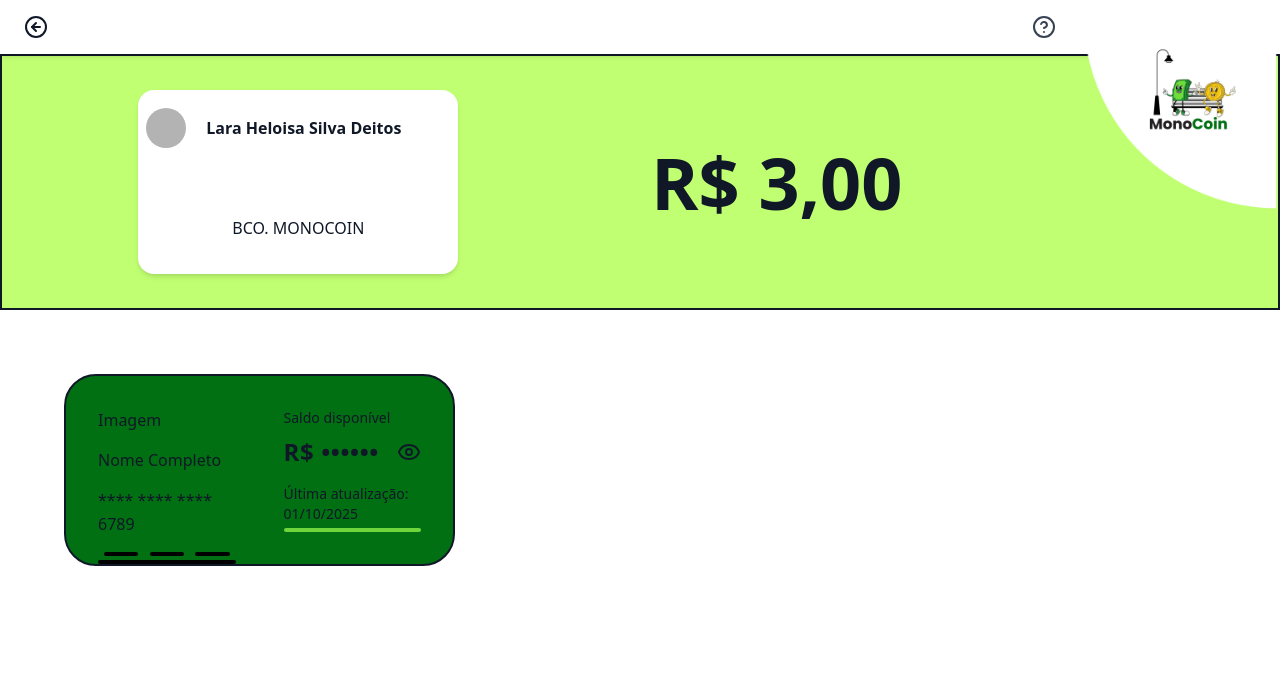
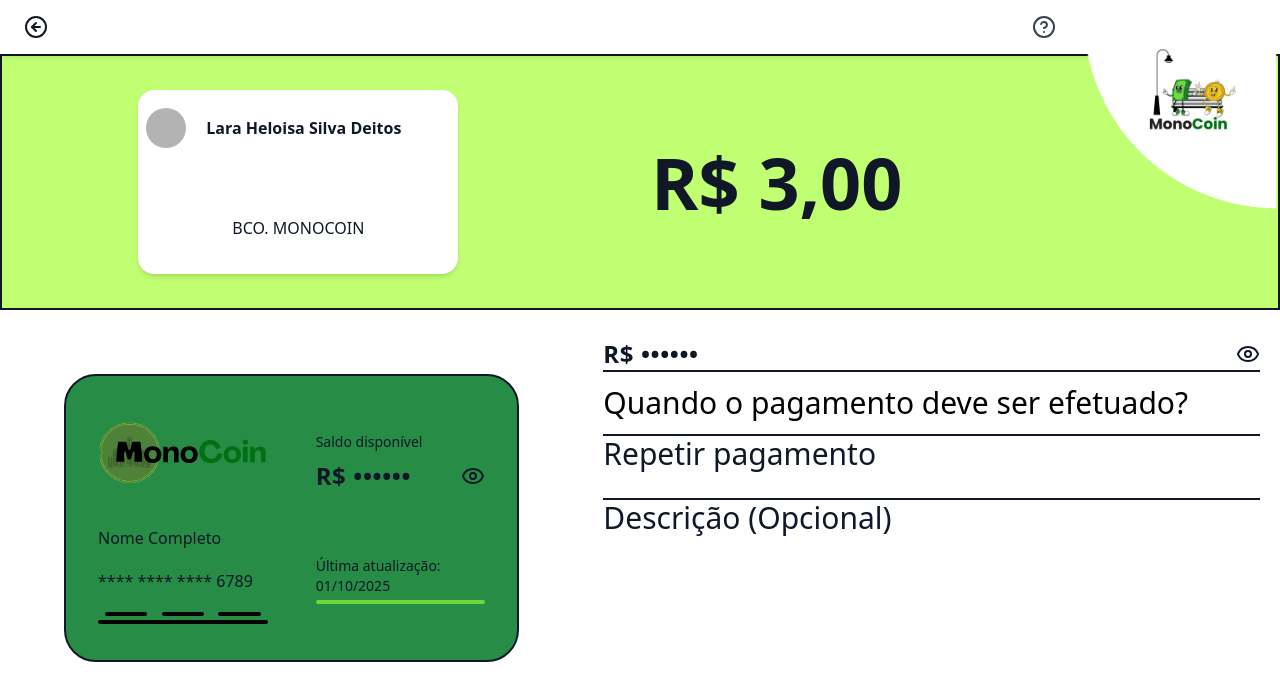
Before and after one commit to saraqwe123/PIProjeto, a React (Vite) app in the folder Frontend/: page /agendarpix in a window 1280 px wide. Shown: the top 700 px of the page. Built offline with nearby package versions, Linux system fonts and the light colour scheme.

Commit message:
alteraçoes visuais

```diff
--- a/Frontend/src/pages/AgendarPix.jsx
+++ b/Frontend/src/pages/AgendarPix.jsx
@@ -62,10 +62,10 @@
                     </div>
                 </div>
 
-                <div className="w-11/12 h-11/12">
-                <div className="w-10 m-16 h-48 border-2 md:w-1/3 bg-[#007012] rounded-4xl p-4 flex flex-col md:flex-row justify-around gap-4">
+                <div className="w-full h-11/12 flex flex-row">
+                    <div className="w- m-16 h-72 border-2 md:w-2/3 bg-[#278d46] rounded-4xl p-4 flex flex-col md:flex-row justify-around gap-4">
                         <div className="w-full md:w-1/2 p-4 flex items-start justify-evenly flex-col gap-4">
-                        Imagem
+                            <img src="imagens/logoSite.svg" alt="" />
                             <h1>Nome Completo</h1>
                             <h2>**** **** **** 6789</h2>
 
@@ -106,7 +106,38 @@
                             </div>
                         </div>
                     </div>
+                    <div className="flex flex-col w-full m-5">
 
+                        <div className="flex items-center justify-between w-full mt-2">
+                            <p className="text-2xl font-bold tracking-wide">
+                                {showBalance ? "R$ 2.450,00" : "R$ ••••••"}
+                            </p>
+                            <button
+                                onClick={toggleBalance}
+                                className="hover:text-[#6dd63a] transition-colors cursor-pointer"
+                                aria-label="Mostrar ou ocultar saldo"
+                            >
+                                {showBalance ? (
+                                    <EyeOffIcon className="w-6 h-6" />
+                                ) : (
+                                    <EyeIcon className="w-6 h-6" />
+                                )}
+                            </button>
+                        </div>
+
+                        <input type="text"
+                            placeholder="Quando o pagamento deve ser efetuado?"
+                            onFocus={(e) => (e.target.type = 'date')}
+                            onBlur={(e) => {
+                                if (!e.target.value) e.target.type = 'text'
+                            }} className="border-t-2 w-full text-3xl h-16 placeholder-black" />
+                        <div className="border-t-2 w-full text-3xl h-16">
+                            Repetir pagamento
+                        </div>
+                        <div className="border-t-2 w-full text-3xl h-16">
+                            Descrição (Opcional)
+                        </div>
+                    </div>
                 </div>
             </div>
         </Pagina>
--- a/Frontend/src/pages/AreaPix.jsx
+++ b/Frontend/src/pages/AreaPix.jsx
@@ -19,7 +19,7 @@
               onClick={() => window.location.href = "http://localhost:5173/inicio"}
               className="text-gray-700 hover:text-green-500  transition-colors"
             >
-              <CircleArrowLeft className="w-6 h-6" />
+              <CircleArrowLeft className="w-6 h-6"/>
             </button>
 
             <button className="text-gray-700 hover:text-green-500 transition-colors">
```
Also changed, not shown: Frontend/public/imagens/logoSite.svg (added). Lines whose indentation alone changed are shown as unchanged.
